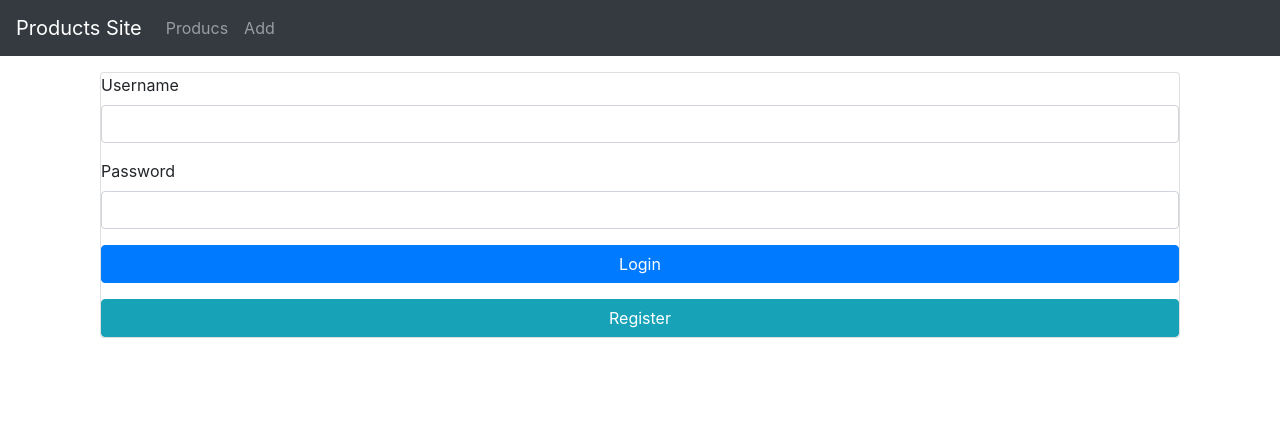
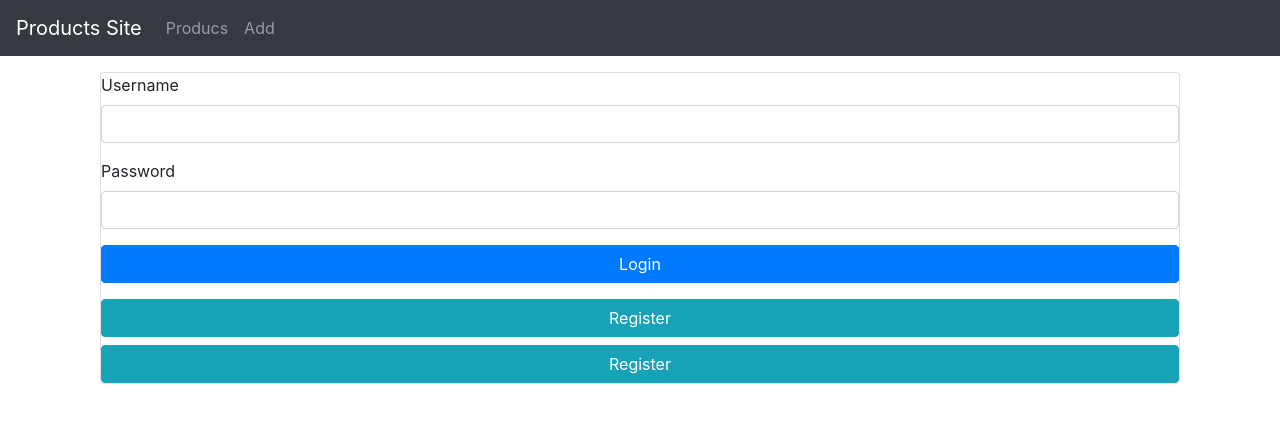
Before and after one commit to AlvaroJTorres/angular-products, an Angular app: page /login in a window 1280 px wide. Shown: the top 422 px of the page. Built offline with nearby package versions, Linux system fonts and the light colour scheme.

Commit message:
Add change password component to routes and redirections

```diff
--- a/src/app/app-routing.module.ts
+++ b/src/app/app-routing.module.ts
@@ -6,6 +6,7 @@ import { AddProductComponent } from './components/add-product/add-product.compon
 import { LoginComponent } from './components/login/login.component';
 import { RegisterComponent } from './components/register/register.component';
 import { authGuard } from './services/auth.guard';
+import { ChangePasswordComponent } from './components/change-password/change-password.component';
 
 const routes: Routes = [
   { path: '', redirectTo: 'login', pathMatch: 'full'},
@@ -13,7 +14,8 @@ const routes: Routes = [
   { path: 'products/:id', component: ProductDetailsComponent, canActivate: [authGuard] },
   { path: 'add', component: AddProductComponent, canActivate: [authGuard] },
   { path: 'login', component: LoginComponent },
-  { path: 'register', component: RegisterComponent }
+  { path: 'register', component: RegisterComponent },
+  { path: 'change-password', component: ChangePasswordComponent }
 ];
 
 @NgModule({
--- a/src/app/components/login/login.component.html
+++ b/src/app/components/login/login.component.html
@@ -57,6 +57,7 @@
       </div>
     </form>
     <button class="btn btn-info btn-block" (click)="goToRegister()">Register</button>
+    <button class="btn btn-info btn-block" (click)="goToChangePassword()">Register</button>
     }
   </div>
 </div>
--- a/src/app/components/login/login.component.ts
+++ b/src/app/components/login/login.component.ts
@@ -51,6 +51,10 @@ export class LoginComponent implements OnInit {
     this.router.navigate(['/register'])
   }
 
+  goToChangePassword(): void {
+    this.router.navigate(['/change-password'])
+  }
+
   reloadPage(): void {
     window.location.reload();
   }
--- a/src/app/components/register/register.component.html
+++ b/src/app/components/register/register.component.html
@@ -117,6 +117,7 @@
       }
     </form>
     <button class="btn btn-info btn-block" (click)="goToLogin()">Login</button>
+    <button class="btn btn-info btn-block" (click)="goToChangePassword()">Login</button>
     } @else {
     <div class="alert alert-success">Your registration is successful!</div>
     }
--- a/src/app/components/register/register.component.ts
+++ b/src/app/components/register/register.component.ts
@@ -46,6 +46,10 @@ export class RegisterComponent {
     this.router.navigate(['/login'])
   }
 
+  goToChangePassword(): void {
+    this.router.navigate(['/change-password'])
+  }
+
   reloadPage(): void {
     window.location.reload();
   }
```
